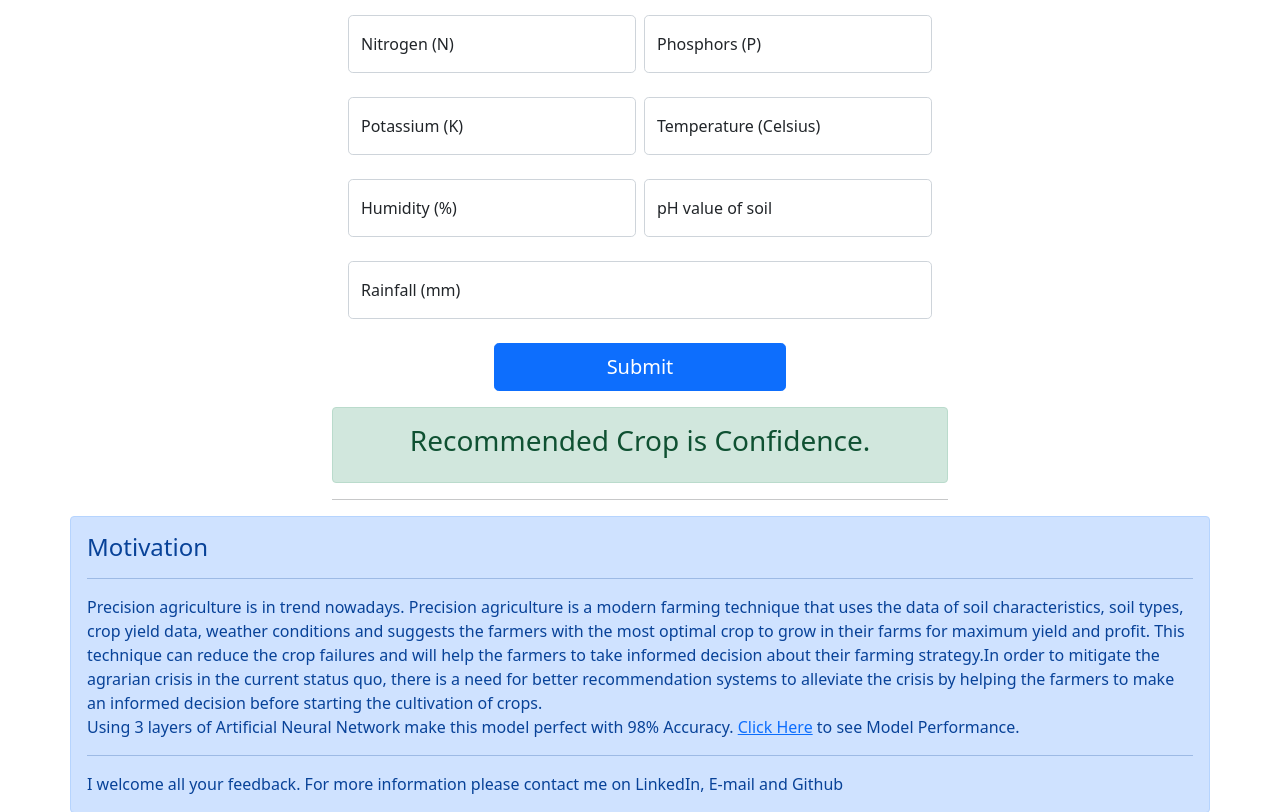
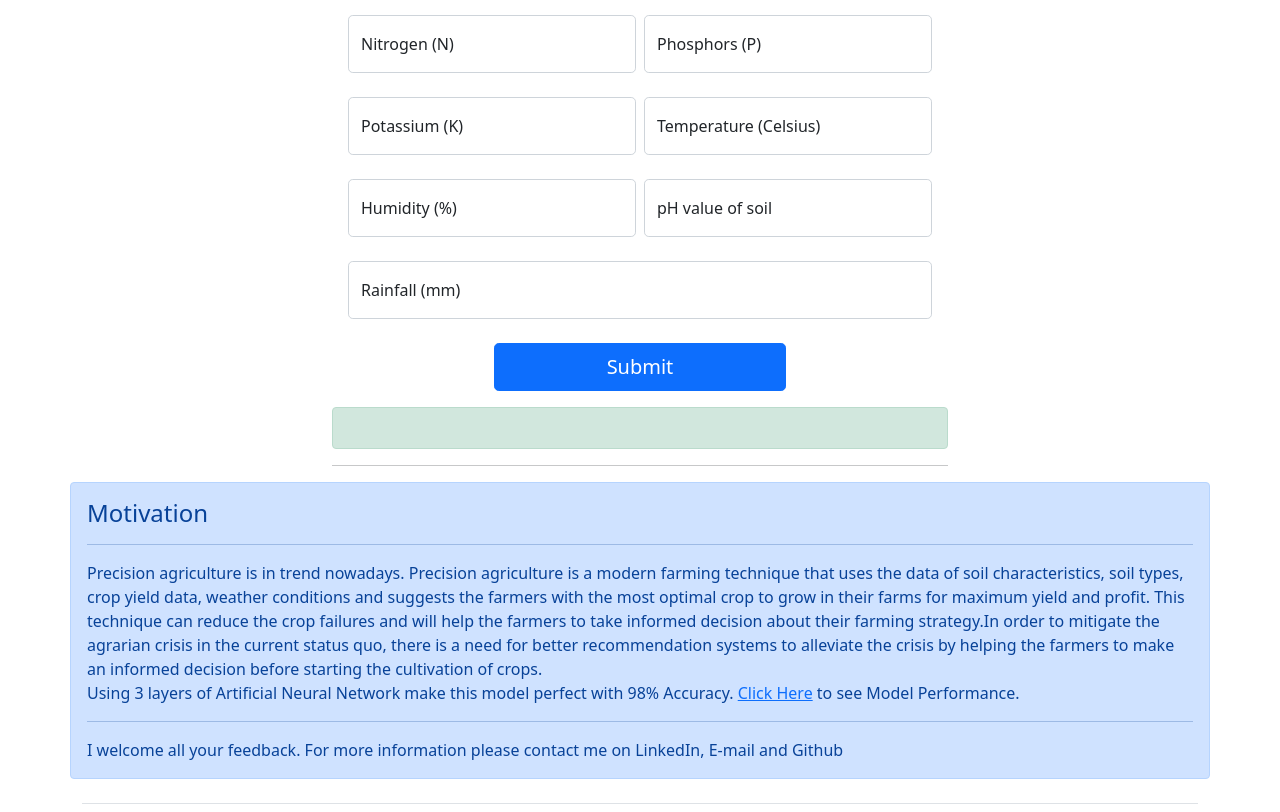
Before and after one commit to Ranakarmakar/Crop-Recommendation-System, a Flask app: page /mai in a window 1280 px wide. Shown: the part 192-1004 px from the top of the page. Run offline with Flask 2, Linux system fonts and the light colour scheme; some libraries are stand-ins or nearby versions.

Commit message:
Update mai.html

```diff
--- a/templates/mai.html
+++ b/templates/mai.html
@@ -107,7 +107,7 @@
 
 <div class="alert alert-success text-center" role="alert">
     {% if prediction %}
-    <p class="h3">Recommended Crop is <span><strong>{{prediction}}</strong></span> Confidence.</p>
+    <p class="h3"><span><strong>{{prediction}}</strong></span></p>
     {% endif %}
 </div>
     <hr>
```
